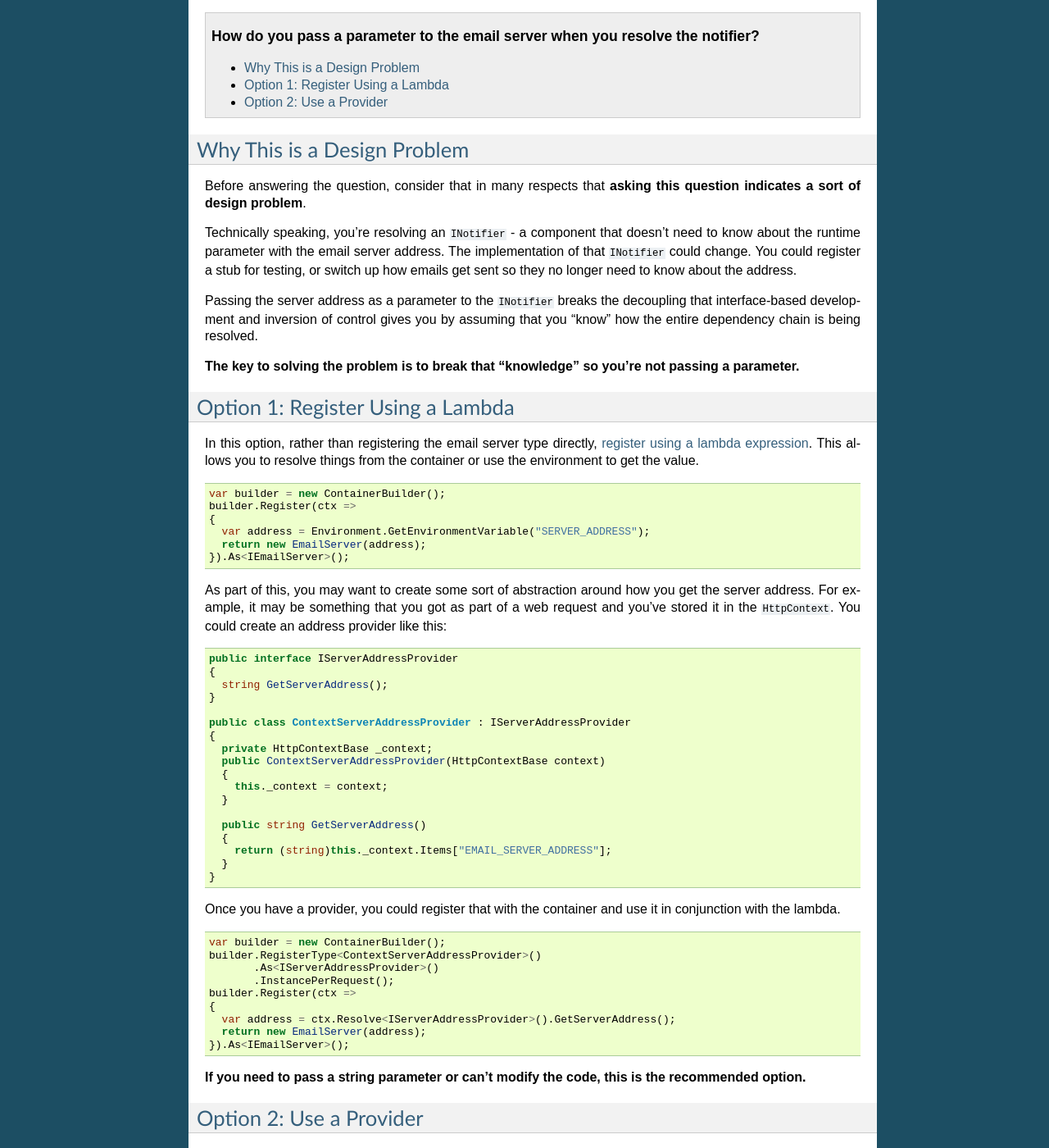
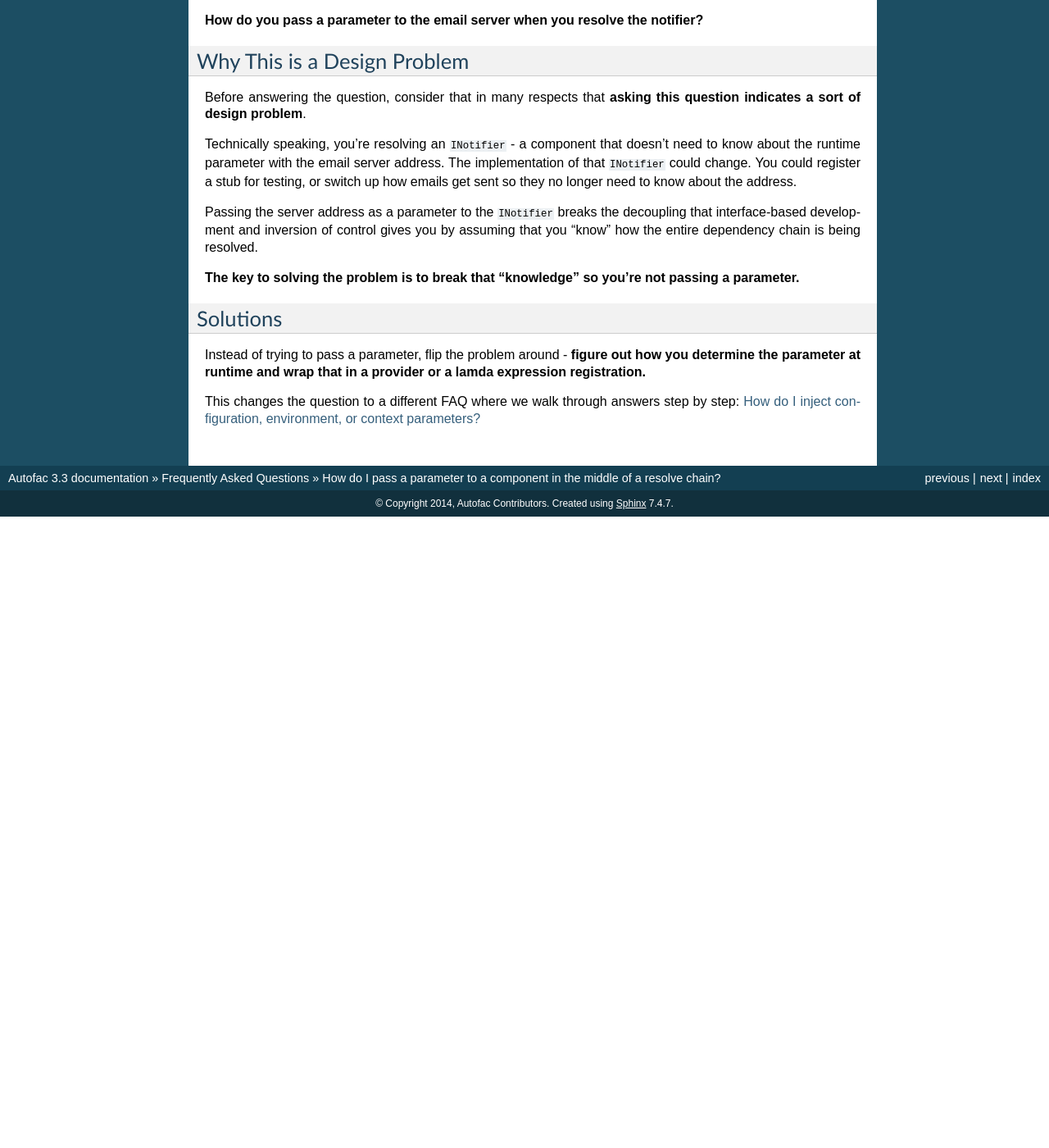
Before and after one commit to autofac/Documentation, a Sphinx documentation site: the page built from docs/faq/injecting-global-parameters.rst, in a window 1280 px wide and 1400 px high, scrolled down 1125 px. Shown: the whole window at 82% size. Built offline with Sphinx 7.4.7, drawn with Linux system fonts in a browser that asks for light colours; after the commit the page ends 1755 px from its top, so only the background shows below that; some of the changed text lies outside the part shown.

Commit message:
Added FAQ on injecting configuration values as parameters.

```diff
--- a/docs/faq/index.rst
+++ b/docs/faq/index.rst
@@ -13,4 +13,5 @@ Frequently Asked Questions
     isolate-autofac.rst
     pcl.rst
     binding-redirect.rst
+    injecting-configured-parameters.rst
     injecting-global-parameters.rst
--- a/docs/faq/injecting-global-parameters.rst
+++ b/docs/faq/injecting-global-parameters.rst
@@ -65,9 +65,7 @@ When you register things in Autofac, you might have registrations that look like
 
 The only time you know the email server address is at runtime - maybe through a context or environment parameter, maybe through configuration.
 
-.. contents:: **How do you pass a parameter to the email server when you resolve the notifier?**
-  :local:
-  :depth: 1
+**How do you pass a parameter to the email server when you resolve the notifier?**
 
 Why This is a Design Problem
 ============================
@@ -79,114 +77,9 @@ Passing the server address as a parameter to the ``INotifier`` breaks the decoup
 
 **The key to solving the problem is to break that "knowledge" so you're not passing a parameter.**
 
-Option 1: Register Using a Lambda
-=================================
+Solutions
+=========
 
-In this option, rather than registering the email server type directly, :doc:`register using a lambda expression <../register/registration>`. This allows you to resolve things from the container or use the environment to get the value.
+Instead of trying to pass a parameter, flip the problem around - **figure out how you determine the parameter at runtime and wrap that in a provider or a lamda expression registration.**
 
-.. sourcecode:: csharp
-
-    var builder = new ContainerBuilder();
-    builder.Register(ctx =>
-    {
-      var address = Environment.GetEnvironmentVariable("SERVER_ADDRESS");
-      return new EmailServer(address);
-    }).As<IEmailServer>();
-
-As part of this, you may want to create some sort of abstraction around how you get the server address. For example, it may be something that you got as part of a web request and you've stored it in the ``HttpContext``. You could create an address provider like this:
-
-.. sourcecode:: csharp
-
-    public interface IServerAddressProvider
-    {
-      string GetServerAddress();
-    }
-
-    public class ContextServerAddressProvider : IServerAddressProvider
-    {
-      private HttpContextBase _context;
-      public ContextServerAddressProvider(HttpContextBase context)
-      {
-        this._context = context;
-      }
-
-      public string GetServerAddress()
-      {
-        return (string)this._context.Items["EMAIL_SERVER_ADDRESS"];
-      }
-    }
-
-Once you have a provider, you could register that with the container and use it in conjunction with the lambda.
-
-.. sourcecode:: csharp
-
-    var builder = new ContainerBuilder();
-    builder.RegisterType<ContextServerAddressProvider>()
-           .As<IServerAddressProvider>()
-           .InstancePerRequest();
-    builder.Register(ctx =>
-    {
-      var address = ctx.Resolve<IServerAddressProvider>().GetServerAddress();
-      return new EmailServer(address);
-    }).As<IEmailServer>();
-
-**If you need to pass a string parameter or can't modify the code, this is the recommended option.**
-
-Option 2: Use a Provider
-========================
-
-Usually the biggest problem is that the parameter you need to pass is a base type like an integer or a string. If you can switch this to use a provider a strongly-typed interface parameter, you can make registration a little easier.
-
-For example, you may be able to get the parameter from a web request context like this.
-
-.. sourcecode:: csharp
-
-    public interface IServerAddressProvider
-    {
-      string GetServerAddress();
-    }
-
-    public class ContextServerAddressProvider : IServerAddressProvider
-    {
-      private HttpContextBase _context;
-      public ContextServerAddressProvider(HttpContextBase context)
-      {
-        this._context = context;
-      }
-
-      public string GetServerAddress()
-      {
-        return (string)this._context.Items["EMAIL_SERVER_ADDRESS"];
-      }
-    }
-
-You could then refactor the email server code to take the provider rather than an address string:
-
-.. sourcecode:: csharp
-
-    public class EmailServer : IEmailServer
-    {
-      private IServerAddressProvider _serverAddressProvider;
-      public EmailServer(IServerAddressProvider serverAddressProvider)
-      {
-        this._serverAddressProvider = serverAddressProvider;
-      }
-
-      public void SendMessage(string toAddress, string fromAddress, message)
-      {
-        var address = this._serverAddressProvider.GetServerAddress();
-        // ...send the message through the specified server address.
-      }
-    }
-
-Now you can just register types:
-
-.. sourcecode:: csharp
-
-    var builder = new ContainerBuilder();
-    builder.RegisterType<ContextServerAddressProvider>()
-           .As<IServerAddressProvider>()
-           .InstancePerRequest();
-    builder.RegisterType<EmailServer>().As<IEmailServer>();(ctx =>
-
-**If you can modify the code, this is the recommended option.**
+This changes the question to a different FAQ where we walk through answers step by step: :doc:`How do I inject configuration, environment, or context parameters? <injecting-configured-parameters>`
```
Also changed, not shown: docs/faq/injecting-configured-parameters.rst (added, +182 -0 lines).
